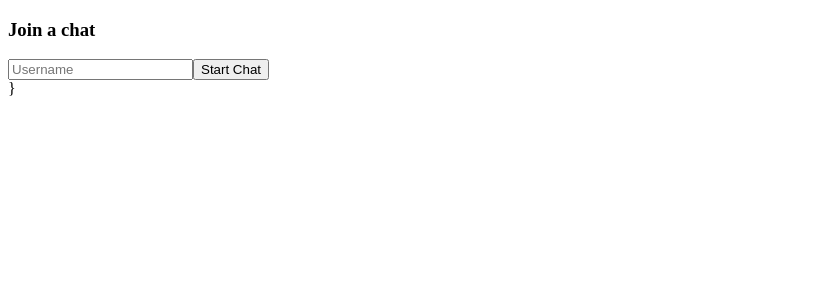
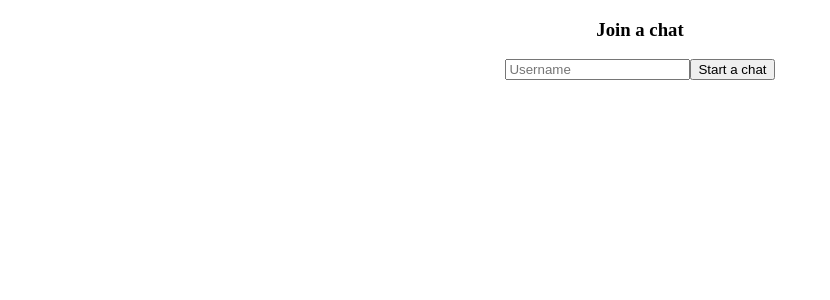
Before and after one commit to dshparko/task6_client, a React (Create React App) app: page / in a window 1280 px wide. Shown: the top 300 px of the page, without its empty margins (0-830 px from the left). Built offline with nearby package versions, Linux system fonts and the light colour scheme; no server answers.

Commit message:
feat: add io

```diff
--- a/src/Login.js
+++ b/src/Login.js
@@ -1,20 +1,39 @@
+import Messenger from "./Messenger";
+import io from "socket.io-client";
+import {useState} from "react";
+import "./App.css"
 
-
+const socket = io.connect("http://localhost:3001");
 
 function Login() {
+    const [username, setUsername] = useState("");
+    const [showChat, setShowChat] = useState(false);
+
+    const joinRoom = () => {
+        if (username !== "") {
+            socket.emit("join_room");
+            setShowChat(true);
+        }
+    };
 
     return (
         <div className="App">
-
+            {!showChat ? (
                 <div className="joinChatContainer">
                     <h3>Join a chat</h3>
                     <input
                         type="text"
                         placeholder="Username"
+                        onChange={(event) => {
+                            setUsername(event.target.value);
+                        }}
                     />
-                <button>Start Chat</button>
+
+                    <button onClick={joinRoom}>Start a chat</button>
                 </div>
-            }
+            ) : (
+                <Messenger socket={socket} username={username}/>
+            )}
         </div>
     );
 }
```
Lines whose indentation alone changed are shown as unchanged.
